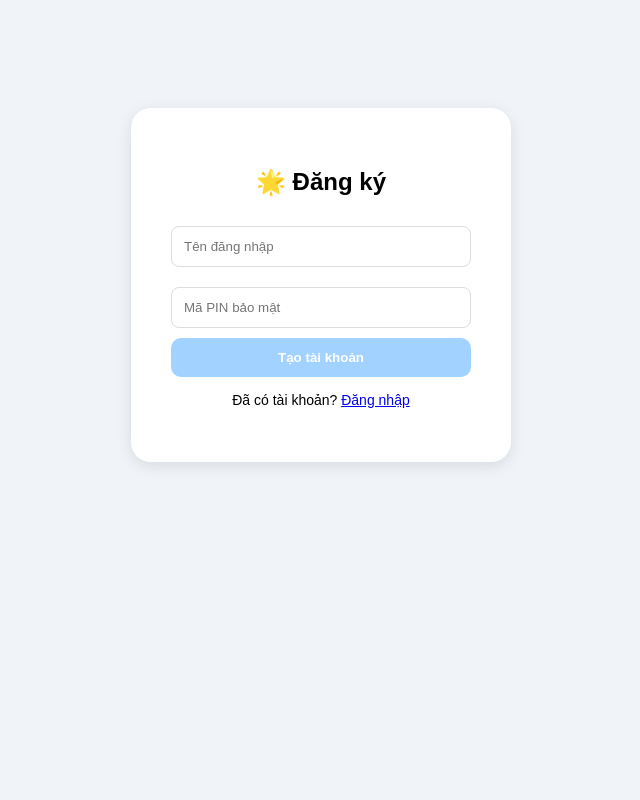
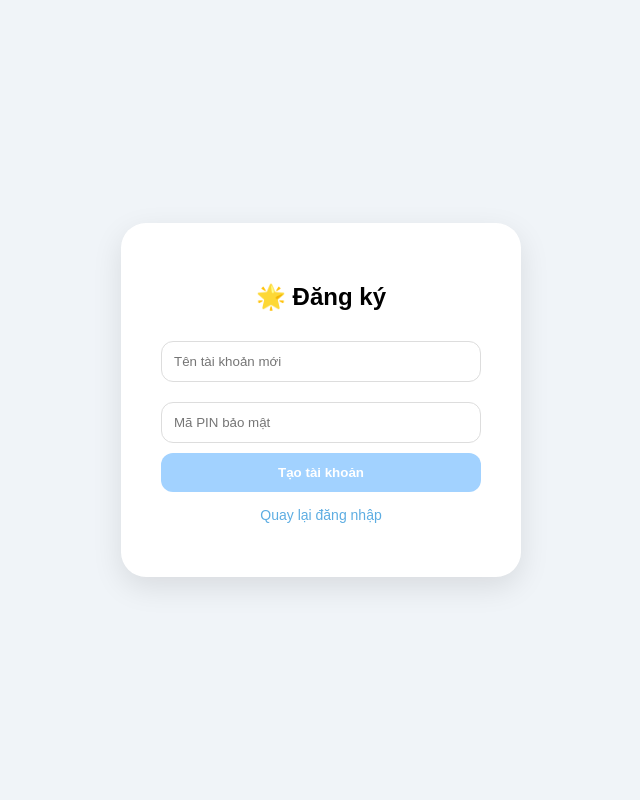
Before and after one commit to calmnote2026-blip/CalmNote, a Flask app: page /register in a window 1280 px wide. Shown: the whole page, without its empty margins (319-959 px from the left). Run offline with Flask 3, Linux system fonts and the light colour scheme.

Commit message:
register.html

```diff
--- a/templates/register.html
+++ b/templates/register.html
@@ -5,21 +5,21 @@
     <title>Đăng ký - CalmNote</title>
     <link rel="stylesheet" href="https://cdnjs.cloudflare.com/ajax/libs/animate.css/4.1.1/animate.min.css"/>
     <style>
-        body { background: #f0f4f8; font-family: sans-serif; text-align: center; padding-top: 100px; }
-        .card { background: white; display: inline-block; padding: 40px; border-radius: 20px; box-shadow: 0 4px 15px rgba(0,0,0,0.1); width: 300px; }
-        input { width: 100%; padding: 12px; margin: 10px 0; border-radius: 8px; border: 1px solid #ddd; box-sizing: border-box; }
-        button { width: 100%; padding: 12px; border-radius: 10px; border: none; background: #A2D2FF; color: white; cursor: pointer; font-weight: bold; }
+        body { background: #f0f4f8; font-family: sans-serif; height: 100vh; display: flex; align-items: center; justify-content: center; margin: 0; }
+        .card { background: white; padding: 40px; border-radius: 25px; width: 320px; text-align: center; box-shadow: 0 10px 30px rgba(0,0,0,0.1); }
+        input { width: 100%; padding: 12px; margin: 10px 0; border-radius: 12px; border: 1px solid #ddd; box-sizing: border-box; }
+        button { width: 100%; padding: 12px; border-radius: 12px; border: none; background: #a2d2ff; color: white; cursor: pointer; font-weight: bold; }
     </style>
 </head>
 <body class="animate__animated animate__fadeIn">
     <div class="card animate__animated animate__zoomIn">
         <h2>🌟 Đăng ký</h2>
         <form method="post">
-            <input type="text" name="username" placeholder="Tên đăng nhập" required>
+            <input type="text" name="username" placeholder="Tên tài khoản mới" required>
             <input type="password" name="pin" placeholder="Mã PIN bảo mật" required>
             <button type="submit">Tạo tài khoản</button>
         </form>
-        <p style="font-size: 14px; margin-top: 15px;">Đã có tài khoản? <a href="/login">Đăng nhập</a></p>
+        <p style="font-size: 14px; margin-top: 15px;"><a href="/login" style="color:#5dade2; text-decoration:none;">Quay lại đăng nhập</a></p>
     </div>
 </body>
 </html>
```
